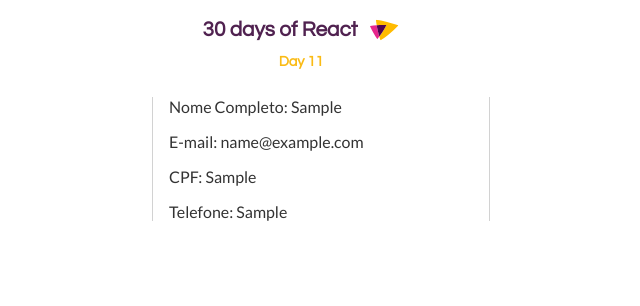
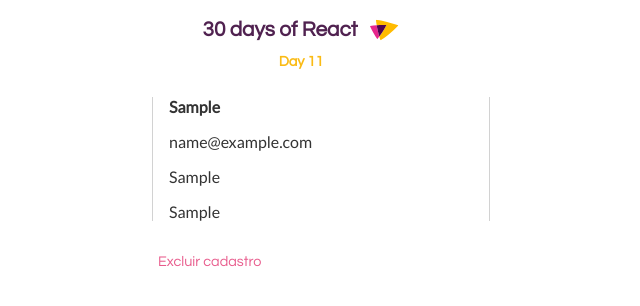
Before and after one commit to romeiro-bru/react-cadastro-easy, a React (Create React App) app: page / in a window 1280 px wide. Both pictures are taken after typing "Sample", "name@example.com", "Sample", "Sample" into the empty fields and a click on the button "Cadastrar". Shown: the top 306 px of the page, without its empty margins (339-979 px from the left). Built offline with nearby package versions, Linux system fonts and the light colour scheme; no server answers.

Commit message:
Add delete button, Change register btn hover

```diff
--- a/src/components/Input/Input.js
+++ b/src/components/Input/Input.js
@@ -126,7 +126,9 @@
             </label>
           </div>
 
-          <button type="submit">Cadastrar</button>
+          <button className="button-register" type="submit">
+            Cadastrar
+          </button>
         </form>
       </section>
     </>
--- a/src/components/Input/style.css
+++ b/src/components/Input/style.css
@@ -16,7 +16,7 @@
   outline: none;
 }
 
-button {
+.button-register {
   width: 20rem;
   padding: 0.7rem 3rem;
   margin: 3rem 0;
@@ -30,8 +30,8 @@
   transition: 0.3s;
 }
 
-button:hover {
-  background: #5ed9cb;
+.button-register :hover {
+  opacity: 70%;
 }
 
 /* //// Floating Input //// */
--- a/src/components/User/User.js
+++ b/src/components/User/User.js
@@ -1,21 +1,33 @@
 import React from "react";
+import { useHistory } from "react-router-dom";
 import "./style.css";
 
 export function User() {
   const storedData = localStorage.getItem("storeData");
   const register = JSON.parse(storedData);
+  const history = useHistory();
+
+  const handleRemove = () => {
+    localStorage.clear();
+    history.push("/");
+  };
 
   return (
     <section className="user-data">
       <ul>
         {register.map((item, index) => (
           <li key={index}>
-            <p>Nome Completo: {item.name}</p>
-            <p>E-mail: {item.email}</p>
-            <p>CPF: {item.cpf}</p>
-            <p>Telefone: {item.phone}</p>
+            <p>
+              <strong>{item.name}</strong>
+            </p>
+            <p>{item.email}</p>
+            <p>{item.cpf}</p>
+            <p>{item.phone}</p>
           </li>
         ))}
+        <button onClick={handleRemove} className="button-delete">
+          Excluir cadastro
+        </button>
       </ul>
     </section>
   );
--- a/src/components/User/style.css
+++ b/src/components/User/style.css
@@ -1,14 +1,32 @@
 .user-data {
   display: inline-block;
+}
+
+.user-data ul {
+  text-align: left;
 }
 
 .user-data li {
   width: 20rem;
   padding-left: 1rem;
   list-style: none;
-  text-align: left;
   font-weight: normal;
   color: #333333;
   border-right: 1px solid #d2d2d2;
   border-left: 1px solid #d2d2d2;
 }
+
+.button-delete {
+  margin: 1rem 0;
+  border: none;
+  background: transparent;
+  color: #e85b8c;
+  font-size: 0.9rem;
+  outline: none;
+  transition: 0.3s;
+  font-family: "Questrial";
+}
+
+.button-delete:hover {
+  opacity: 70%;
+}
```
